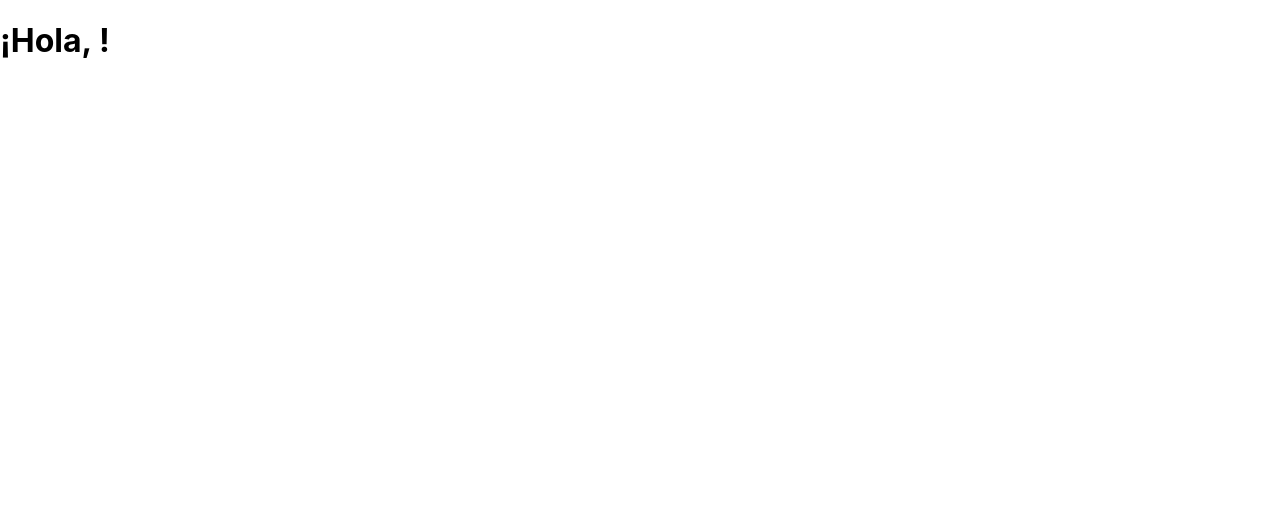
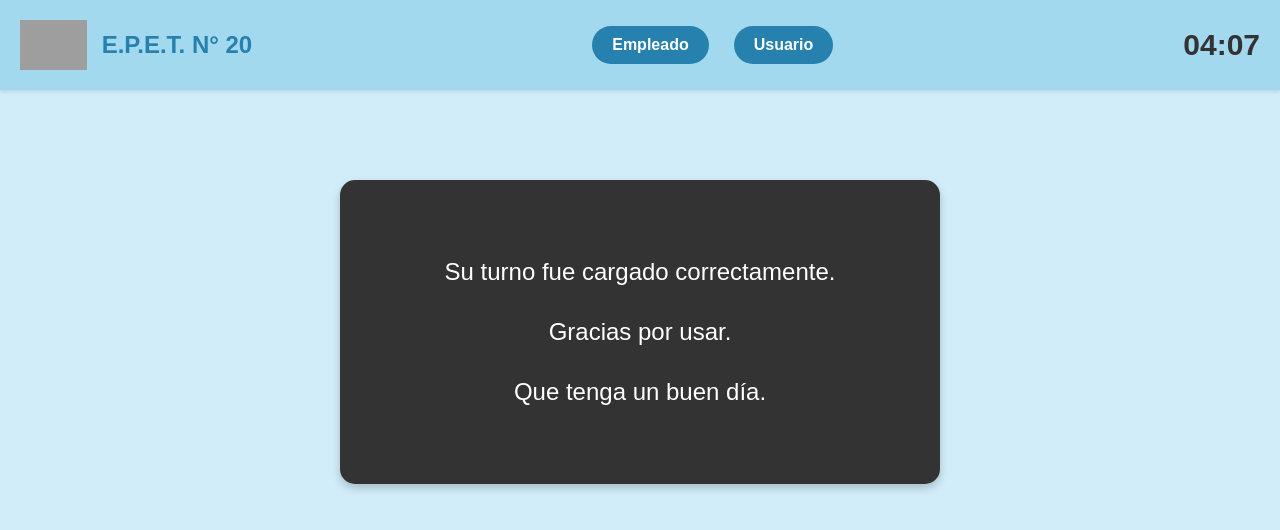
Before and after one commit to lukie-bell/proyecto_totem_6to_2da, a React (Create React App) app: page /PantallaRecibida in a window 1280 px wide. Shown: the top 530 px of the page. Built offline with nearby package versions, Linux system fonts and the light colour scheme; grey boxes are pictures that could not be loaded.

Commit message:
Agrego estilos de

```diff
--- a/src/components/PantallaRecibida.jsx
+++ b/src/components/PantallaRecibida.jsx
@@ -1,41 +1,66 @@
+// src/components/PantallaRecibida.jsx
+import React, { useState, useEffect } from "react";
+import { useLocation, useNavigate } from "react-router-dom";
 
-// src/components/PantallaRecibida.jsx
-import React from "react";
-import { useLocation } from "react-router-dom";
+import '../styles/PantallaRecibida.css';
+import epet20Logo from '../assets/epet20logo.jpg';
 
-//variables para poder usar el reloj para el head de la pagina
 const $tiempo =document.querySelector('.tiempo'),
 $fecha = document.querySelector('.fecha');
-/*
-function relojDigital (){ //reloj virtual
-    let f= new Date(),
-    dia = f.getDate(),
-    mes = f.getMonth() + 1,
-    anio = f.getFullYear(),
-    DiaSemana = f.getDay();
 
-    dia = ('0' + dia).slice(-2);
-    mes = ('0' + mes).slice(-2)
-
-    let timeString = f.toLocaleDateString();
-    $tiempo.innerHTML = timeString;
-
-    let semana = ['lunes','martes','miercoles','jueves','viernes','sabado','domingo'];
-    let showSemana =(semana[DiaSemana]);
-    $fecha.innerHTML =`${dia}/${mes}/${anio} ${showSemana}`
-}
-setInterval(() => {
-relojDigital ();
-}, 1000);
-*/
 const PantallaRecibida = () => {
     const location = useLocation();
+    const navigate = useNavigate();
     const { nombre } = location.state || {};
 
+    const [currentTime, setCurrentTime] = useState("");
+
+    useEffect(() => {
+        const updateClock = () => {
+            const now = new Date();
+            const hours = String(now.getHours()).padStart(2, '0');
+            const minutes = String(now.getMinutes()).padStart(2, '0');
+            setCurrentTime(`${hours}:${minutes}`);
+        };
+
+        updateClock();
+        const intervalId = setInterval(updateClock, 1000);
+
+        return () => clearInterval(intervalId);
+    }, []);
+
+    const handleEmployeeClick = () => {
+        navigate('/employee-dashboard');
+    };
+
+    const handleUserClick = () => {
+        navigate('/user-dashboard');
+    };
+
     return (
-    <div>
-        <h1>¡Hola, {nombre}!</h1>
-    </div>
+        <div className="pantalla-recibida-wrapper">
+            <header className="header">
+                <div className="header-left">
+                    <img src={epet20Logo} alt="E.P.E.T. N° 20 Logo" className="school-logo" />
+                    <span className="school-name">E.P.E.T. N° 20</span>
+                </div>
+                <div className="header-center">
+                    <button className="header-button" onClick={handleEmployeeClick}>Empleado</button>
+                    <button className="header-button" onClick={handleUserClick}>Usuario</button>
+                </div>
+                <div className="header-right">
+                    {currentTime}
+                </div>
+            </header>
+
+            <main className="main-content">
+                <div className="message-box">
+                    <p>Su turno fue cargado correctamente.</p>
+                    <p>Gracias por usar.</p>
+                    <p>Que tenga un buen día.</p>
+                </div>
+            </main>
+        </div>
     );
 };
 export default PantallaRecibida;
--- /dev/null
+++ b/src/styles/PantallaRecibida.css
@@ -0,0 +1,186 @@
+body {
+    margin: 0;
+    font-family: 'Arial', sans-serif;
+    background-color: #D1EDF9;
+}
+
+.header {
+    display: flex;
+    justify-content: space-between;
+    align-items: center;
+    padding: 10px 20px;
+    background-color: #A3D9EE;
+    color: #333;
+    box-shadow: 0 2px 4px rgba(0, 0, 0, 0.1);
+    height: 70px;
+}
+
+.header-left {
+    display: flex;
+    align-items: center;
+    gap: 15px;
+}
+
+.school-logo {
+    height: 50px;
+    width: auto;
+}
+
+.school-name {
+    font-size: 24px;
+    font-weight: bold;
+    color: #2681AE;
+}
+
+.header-center {
+    display: flex;
+    gap: 15px;
+}
+
+.header-button {
+    background-color: #2681AE;
+    color: white;
+    border: none;
+    padding: 10px 20px;
+    border-radius: 20px;
+    cursor: pointer;
+    font-size: 16px;
+    font-weight: bold;
+    transition: background-color 0.3s ease;
+}
+
+.header-button:hover {
+    background-color: #1a5b81;
+}
+
+.header-right {
+    font-size: 30px;
+    font-weight: bold;
+    color: #333;
+}
+
+.main-content {
+    display: flex;
+    justify-content: center;
+    align-items: flex-start;
+    padding: 40px 20px;
+    min-height: calc(100vh - 90px);
+}
+
+.form-container {
+    background-color: #D1EDF9;
+    border: 2px solid #2681AE;
+    border-radius: 15px;
+    padding: 30px;
+    width: 500px;
+    box-shadow: 0 4px 8px rgba(0, 0, 0, 0.1);
+    display: flex;
+    flex-direction: column;
+    gap: 20px;
+}
+
+.form-title {
+    font-size: 28px;
+    font-weight: bold;
+    color: #333;
+    text-align: center;
+    margin-bottom: 20px;
+}
+
+.form-field {
+    display: flex;
+    align-items: center;
+    gap: 10px;
+}
+
+.form-label {
+    font-size: 18px;
+    color: #333;
+    width: 90px;
+    text-align: right;
+}
+
+.form-input {
+    flex-grow: 1;
+    background-color: #CDE8F2;
+    border: 1px solid #2681AE;
+    border-radius: 10px;
+    padding: 12px 15px;
+    font-size: 18px;
+    color: #333;
+    outline: none;
+}
+
+.form-input:focus {
+    border-color: #1a5b81;
+    box-shadow: 0 0 5px rgba(38, 129, 174, 0.5);
+}
+
+.form-textarea {
+    flex-grow: 1;
+    background-color: #CDE8F2;
+    border: 1px solid #2681AE;
+    border-radius: 10px;
+    padding: 12px 15px;
+    font-size: 18px;
+    color: #333;
+    resize: vertical;
+    min-height: 80px;
+    outline: none;
+}
+
+.form-textarea:focus {
+    border-color: #1a5b81;
+    box-shadow: 0 0 5px rgba(38, 129, 174, 0.5);
+}
+
+.buttons-container {
+    display: flex;
+    flex-direction: column;
+    gap: 20px;
+    margin-left: 40px;
+    margin-top: 200px;
+}
+
+.action-button {
+    border: none;
+    padding: 15px 30px;
+    border-radius: 10px;
+    font-size: 20px;
+    font-weight: bold;
+    color: white;
+    cursor: pointer;
+    transition: background-color 0.3s ease;
+    width: 150px;
+    box-shadow: 0 2px 4px rgba(0, 0, 0, 0.1);
+}
+
+.restore-button {
+    background-color: #EE6D6C;
+}
+
+.restore-button:hover {
+    background-color: #d15a59;
+}
+
+.send-button {
+    background-color: #76C279;
+}
+
+.send-button:hover {
+    background-color: #61a364;
+}
+
+.message-box {
+    background-color: #333;
+    color: #fff;
+    border-radius: 15px;
+    padding: 50px;
+    width: 500px;
+    max-width: 90%;
+    text-align: center;
+    font-size: 24px;
+    line-height: 1.5;
+    box-shadow: 0 4px 8px rgba(0, 0, 0, 0.2);
+    margin-top: 50px;
+}
```
Also changed, not shown: src/assets/epet20.jpg.png (added).
